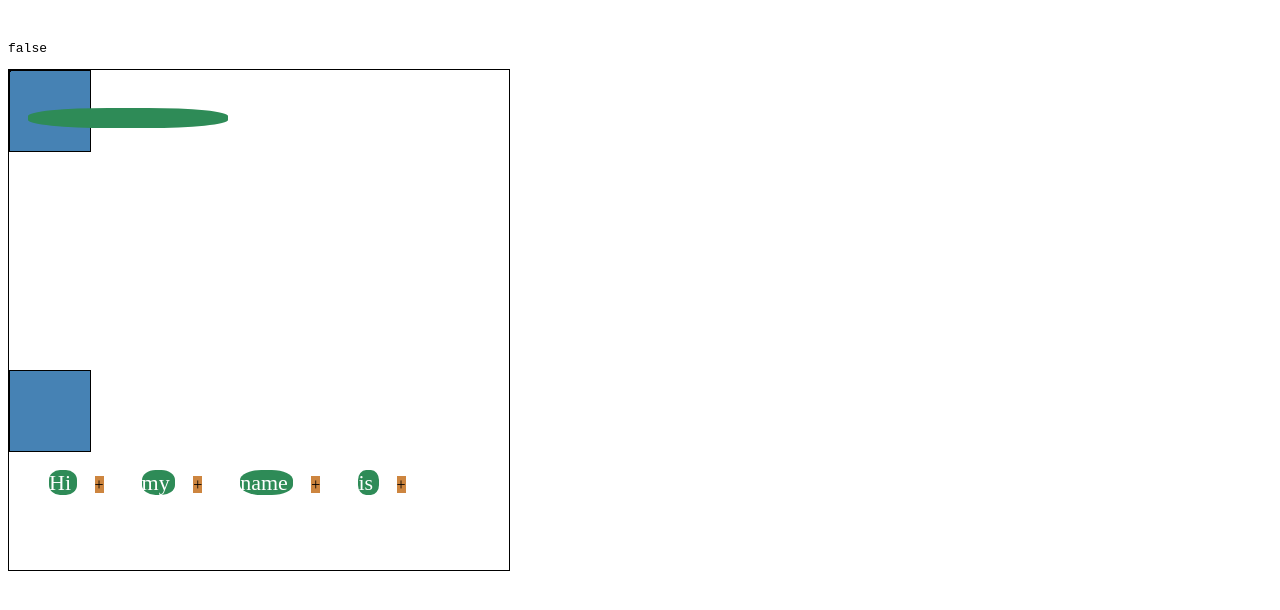
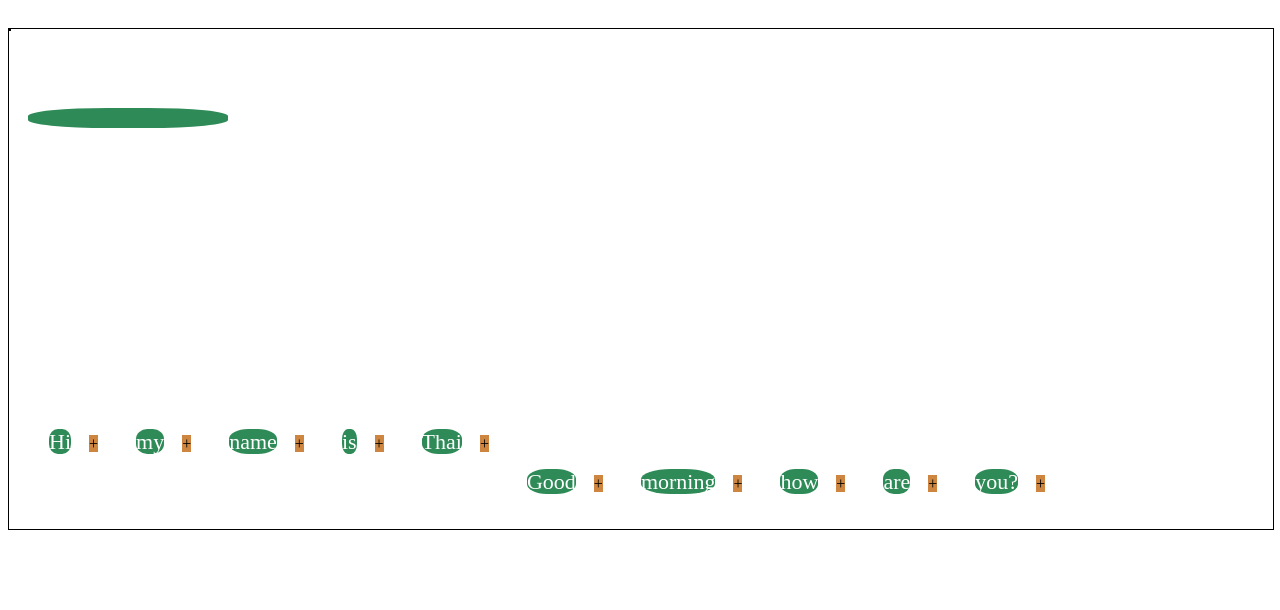
Before and after one commit to User5100/react_animate, a React app: page / in a window 1280 px wide. Shown: the top 610 px of the page. Built offline with nearby package versions, Linux system fonts and the light colour scheme.

Commit message:
Added muliple delete words change speaker and data structure to segments

```diff
--- a/src/app/App.js
+++ b/src/app/App.js
@@ -23,9 +23,45 @@ class App extends Component {
 			y: 100,
 			isWordHighlighted: false,
 			rangeHighlighted: { left: 0, top: 0, width: 0, height: 0 },
-			wordHighlightedPosition: { left: 0, top: 0 },
+			wordHighlightedPositions: [],
 			isHighlighterEnabled: true,
-			words: ['Hi', 'my', 'name', 'is'],
+      position: null,
+			srts: [
+				{
+					words: [{ word: 'Hi',
+									speakerNo: 1,
+									timestamp: 1 },
+									{ word: 'my',
+										speakerNo: 1,
+										timestamp: 2 },
+									{ word: 'name',
+										speakerNo: 1,
+										timestamp: 3 },
+									{ word: 'is',
+										speakerNo: 1,
+										timestamp: 4 },
+									{ word: 'Thai',
+										speakerNo: 1,
+										timestamp: 5 }]
+				},
+				{
+					words: [{ word: 'Good',
+									speakerNo: 2,
+									timestamp: 6 },
+									{ word: 'morning',
+										speakerNo: 2,
+										timestamp: 7 },
+									{ word: 'how',
+										speakerNo: 2,
+										timestamp: 8 },
+									{ word: 'are',
+										speakerNo: 2,
+										timestamp: 9 },
+									{ word: 'you?',
+										speakerNo: 2,
+										timestamp: 10 }]
+				}
+			],
       inputText: '',
       showInput: false,
       indexOfWordBeforeInsert: 0,
@@ -38,6 +74,8 @@ class App extends Component {
     this.handleTextInputChange = this.handleTextInputChange.bind(this)
     this.handleTextInputOnEnter = this.handleTextInputOnEnter.bind(this)
     this.handleDisplayInputBox = this.handleDisplayInputBox.bind(this)
+    this.calculateInitialWordHighlightedPositions = this.calculateInitialWordHighlightedPositions.bind(this)
+    this.calculateDiarizationChanges = this.calculateDiarizationChanges.bind(this)
 	}
 
   handleTextInputChange(event) {
@@ -56,16 +94,41 @@ class App extends Component {
   }
 
   handleTextInputOnEnter(event) {
+
+    console.log('index: ', this.state.indexOfWordBeforeInsert)
+
     if(event.key === 'Enter') { //Only perform if onEnter
-      let words = this.state.words
+
+      let words = []
+
+      this.state.srts.map(segment => {
+        words = [...words, ...segment.words]
+      })
 
       //Insert new word into the existing array of words
       Promise.resolve([...words.slice(0, this.state.indexOfWordBeforeInsert + 1),
-                       this.state.inputText,
+                       { word: this.state.inputText, timestamp: null, speakerNo: words[this.state.indexOfWordBeforeInsert].speakerNo },
                        ...words.slice(this.state.indexOfWordBeforeInsert + 1, ...words.length)])
              .then((_words) => {
-                console.log(_words)
-                this.setState({ words: _words, inputText: '', showInput: false })
+
+                let revisedSegments = []
+                let currentSpeakerNo
+
+                _words.map((wordObj, i) => {
+
+                  if(!revisedSegments[wordObj.speakerNo -1]) { //If segment doesn't exist push segment along with first word
+
+                    revisedSegments.push({
+                      words: [wordObj]
+                    })
+                  } else { //If segment does exist then push worObj into it's word array
+                    revisedSegments[wordObj.speakerNo - 1].words.push(wordObj)
+                  }
+                })
+
+                console.log(revisedSegments)
+
+                this.setState({ srts: revisedSegments, inputText: '', showInput: false })
              })
     }
   }
@@ -86,13 +149,14 @@ class App extends Component {
 				 (left <= child.getBoundingClientRect().right) &&
 				 (right >= child.getBoundingClientRect().left) &&
 				 (bottom >= child.getBoundingClientRect().top)) {
-				console.log('cool', child)
-				this.setState({ isWordHighlighted: true })
+
+          //console.log('child', child)
+				  //this.setState({ isWordHighlighted: true })
           //console.log('Highlighter: ',this.rangeHighlighter.getBoundingClientRect(), 'Child: ', child.innerHTML, child.getBoundingClientRect())
 
         return true
 			} else {
-				this.setState({ isWordHighlighted: false })
+				//this.setState({ isWordHighlighted: false })
         return false
 			}
 	}
@@ -142,11 +206,6 @@ class App extends Component {
 		.subscribe(rangeHighlighted => {
 			this.setState({ rangeHighlighted: rangeHighlighted })
 
-      //Access word elements
-      //this.wordsContainer.map(item => {
-      //  console.log(item)
-      //})
-
       let highlightElementCoverage = Array.from(this.wordsContainer.childNodes).map(child => {
         return this.isWordCoveredByHighlightedRange(child)
       })
@@ -165,7 +224,6 @@ class App extends Component {
 							})
 
 		//Handle dragging of highlighted word
-
 		Observable.fromEvent(this.rangeHighlighter, 'mousedown')
 							.filter(() => !this.state.isHighlighterEnabled)
 							.switchMap(() => this.move$.takeUntil(this.mouseUp$))
@@ -173,10 +231,28 @@ class App extends Component {
 								return this.getMousePosition(mouseEvent, left, top)
 						  })
 							.subscribe(position => {
-								console.log('Handle dragging of highlighted word')
+								console.log('Handle dragging of highlighted word', this.state.wordHighlightedPositions)
+
+                this.setState({ position: { top: position.x,
+                                            left: position.y - this.state.rangeHighlighted.top } })
+
+                let revisedWordHighlightedPositions
+
+                revisedWordHighlightedPositions = this.state.wordHighlightedPositions.map((prevWordPosition, i) => {
+
+                  if(this.state.highlightElementCoverage[i]) {
+                    return { left: prevWordPosition.left + position.x - this.state.rangeHighlighted.left,
+                             top: prevWordPosition.top + position.y - this.state.rangeHighlighted.top }
+                  } else {
+                    return prevWordPosition
+                  }
+
+                })
+
+                //Used revisedWordHighlightedPositions to calculate diarization changes made
+                this.calculateDiarizationChanges(revisedWordHighlightedPositions);
 
 								this.setState((prevState) => {
-
 									return {
 										rangeHighlighted: {
 											left: position.x,
@@ -184,13 +260,121 @@ class App extends Component {
 											width: prevState.rangeHighlighted.width,
 											height: prevState.rangeHighlighted.height
 										},
-										wordHighlightedPosition: {
-											left: prevState.wordHighlightedPosition.left + position.x - prevState.rangeHighlighted.left,
-											top: prevState.wordHighlightedPosition.top + position.y - prevState.rangeHighlighted.top,
-										}
+										wordHighlightedPositions: revisedWordHighlightedPositions
 									}
 								})
 							})
+      //END Handle dragging of highlighted word
+
+      //Handle deletion of highlighted words
+      this.remove$ = Observable.fromEvent(document, 'keydown')
+                               .filter(key => {
+                                  if(key.code === 'Backspace' || key.code === 'Delete') {
+                                    return 1
+                                  } else {
+                                    return 0
+                                  }
+                               })
+
+      this.remove$.subscribe(() => {
+        let revisedSegments = []
+        let currentSpeakerNo //store local state of current speaker to reconstruct srts data structure
+        let words = []
+
+        this.state.srts.map(segment => {
+          words = [...words, ...segment.words]
+        })
+
+        this.state.highlightElementCoverage.map((isWordHighlighted, i) => {
+
+          if(isWordHighlighted) { //holds boolean indicating whether the word has been highlighted or not
+            words.splice(i, 1) //If highlighted then remove from words array
+          }
+
+        })
+
+        words.map((wordObj, i) => {
+
+          if(!revisedSegments[wordObj.speakerNo -1]) { //If segment doesn't exist push segment along with first word
+
+            revisedSegments.push({
+              words: [wordObj]
+            })
+          } else { //If segment does exist then push worObj into it's word array
+            revisedSegments[wordObj.speakerNo - 1].words.push(wordObj)
+          }
+        })
+
+        console.log(revisedSegments)
+
+        this.setState({ srts: revisedSegments, inputText: '', showInput: false })
+
+      })
+      //END Handle deletion of highlighted words
+	}
+
+  calculateInitialWordHighlightedPositions () {
+
+    let initialHighlightedPositions = []
+
+    this.state.srts.map(segment => {
+      segment.words.map(wordObj => {
+        initialHighlightedPositions.push({ left: 0, top: (wordObj.speakerNo * 40) - 40 })
+      })
+    })
+
+    this.setState({ wordHighlightedPositions: initialHighlightedPositions })
+  }
+
+  calculateDiarizationChanges (revisedWordHighlightedPositions) {
+    //revisedWordHighlightedPositions is an array of objects with left and top properties
+    //signifying position for each word
+
+    let words = []
+    let revisedSegments = []
+
+    this.state.srts.map(segment => {
+      words = [...words, ...segment.words]
+    })
+
+    //Loop through each word end position
+    //Minus 40 from top property then divide by 40 (there is 40px gap between rows - TODO - set this 'globally')and round down the result to nearest integer
+    //Then add the result to the current speaker number
+
+    revisedWordHighlightedPositions.map((wordPosition, i) => {
+      //Push updated speakerNo to wordObj of words array
+
+      let newSpeakerNo = Math.round((wordPosition.top / 40) + 1)
+      //Assign newSpeakerNo to each wordObj of words array
+      words[i].speakerNo = newSpeakerNo
+      //console.log(`Speaker for word ${words[i].word} now set to`, Math.round((wordPosition.top / 40) + 1, `Original speaker: ${words[i].speakerNo}`))
+    })
+
+    //console.log(words)
+
+    //Restructure the revised segments
+    //Set state of revised segments here
+
+    words.map((wordObj, i) => {
+
+      if(!revisedSegments[wordObj.speakerNo -1]) { //If segment doesn't exist push segment along with first word
+
+        revisedSegments.push({
+          words: [wordObj]
+        })
+      } else { //If segment does exist then push worObj into it's word array
+        revisedSegments[wordObj.speakerNo - 1].words.push(wordObj)
+      }
+    })
+
+    console.log(revisedSegments)
+
+    this.setState({ srts: revisedSegments }, () => {
+      this.calculateInitialWordHighlightedPositions() //Snap to grid i.e when speakerNo changes
+    //for a word set the state and then calculate new positions based on new state
+    })
+
+
   }
 
 	componentDidMount () {
@@ -231,13 +415,23 @@ class App extends Component {
 		this.dragAndDropAnItem()
 		//End drag drop multiple items
 
+    this.calculateInitialWordHighlightedPositions()
+
 	}
 
 	render() {
 
-		let words = this.state.words
+		let srts = this.state.srts
     let input
+    let words = []
 
+    //Create a single array of words from srts data structure
+    //So the words indices mirror the childNodes indices (used to work out which elements have been highlighted)
+    srts.map(segment => {
+      words = [...words, ...segment.words]
+    })
+
+    //Conditionally display inputBox that allows user to insert word(s)
     input = (index) => {
       if(this.state.showInput && index == this.state.indexOfWordBeforeInsert) { //show inputBox insert
       return (
@@ -259,21 +453,10 @@ class App extends Component {
 					ref={word => this.word = word}
 					style={Object.assign({}, { top: `${this.state.y}px` }, styles.word)} >
 				</div>
-				<pre><code>{JSON.stringify(this.state.isWordHighlighted, null, 4)}</code></pre>
-
-
 				<div
 					className='balls-container'
 					ref={ballsContainer => this.ballsContainer = ballsContainer} >
-					<div
-						ref={ballOne => this.ballOne = ballOne}
-						className='ball'
-						style={Object.assign({}, this.state.wordHighlightedPosition)} >
-					</div>
-					<div
-						className='ball'
-						style={styles.ballTwo} >
-					</div>
+
 					<svg
 						ref={rangeHighlighter => this.rangeHighlighter = rangeHighlighter}
 						style={Object.assign({}, this.state.rangeHighlighted, styles.rangeHighlighter)}>
@@ -282,21 +465,26 @@ class App extends Component {
             className='words-container'
             ref={wordsContainer => this.wordsContainer = wordsContainer}
             style={styles.wordsContainer}>
-            {words.map((word, i) => (<div
+            {
+							words.map((wordObj, i) =>
+								(<div
 									key={i}
 									ref={wordSpan => this.wordSpan = wordSpan}
+
 									style={styles.wordContainer}>
 									<span
 										className='word'
-                                      style={Object.assign({}, styles.word, this.state.highlightElementCoverage[i]? this.state.wordHighlightedPosition : {})}
-                                      >{word} </span>
+                    data-speaker-number={wordObj.speakerNo}
+									  style={Object.assign({}, styles.word, { top: `${(wordObj.speakerNo * 40) - 40}px` },this.state.highlightElementCoverage[i]? this.state.wordHighlightedPositions[i] : {})}
+									>{wordObj.word}
+									</span>
 									<span
 										onClick={() => this.handleDisplayInputBox(i)}
-                                        style={Object.assign({}, styles.addText)}>+</span>
+                    data-speaker-number={wordObj.speakerNo}
+										style={Object.assign({}, { top: `${(wordObj.speakerNo * 40) - 40}px` }, styles.addText)}>+</span>
 										{input(i)}
-                                     </div>))}
-
-
+								</div>))
+						}
 
           </div>
 				</div>
@@ -337,14 +525,16 @@ const styles = {
     position: 'absolute',
     top: '400px',
     left: '20px',
-    userSelect: 'none'
+    userSelect: 'none',
+		width: '100%'
   },
   wordContainer: {
     display: 'inline'
   },
   addText: {
     backgroundColor: 'peru',
-    margin: '0px 18px 0px 18px'
+    margin: '0px 18px 0px 18px',
+		position: 'relative'
   },
   inputBox: {
     backgroundColor: 'seagreen',
--- a/styles.css
+++ b/styles.css
@@ -1,6 +1,6 @@
 .balls-container {
 	position: relative;
-	width: 500px;
+	width: 100%;
 	height: 500px;
 	background-color: white;
   border: 1px solid black;
```
Also changed, not shown: 1 other file (tests, documents, lock files or other folders). Lines whose indentation alone changed are shown as unchanged.
